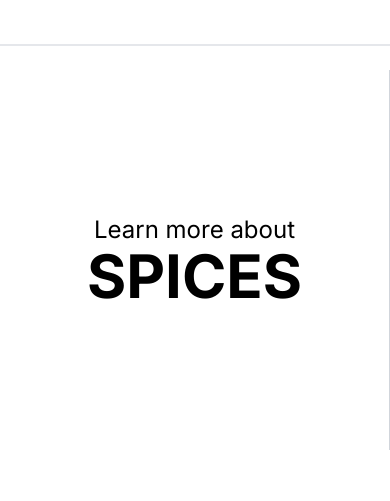
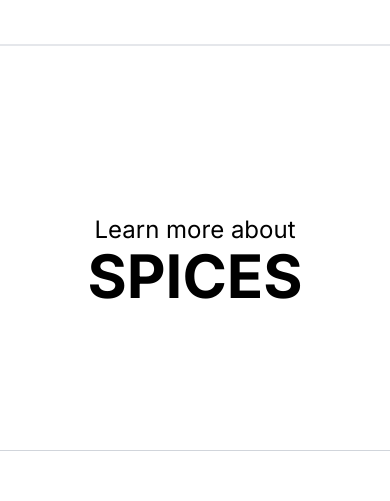
Before and after one commit to TheJeans/next-spice-main, a Next.js app: page / in a window 390 px wide. Shown: the part 581-1082 px from the top of the page. Built offline with nearby package versions, Linux system fonts and the light colour scheme.

Commit message:
Update SplitSectionWithLinks.tsx

```diff
--- a/components/SplitSectionWithLinks.tsx
+++ b/components/SplitSectionWithLinks.tsx
@@ -7,7 +7,7 @@ function SplitSectionWithLinks({}: Props) {
     return (
         <section className="container mx-auto px-4 py-10">
             <div className="flex flex-wrap -m-4">
-                <div className="w-full md:w-1/2 p-4 border-r border-gray-300">
+                <div className="w-full md:w-1/2 p-4 border-b border-r-0 md:border-b-0 md:border-r border-gray-300">
                     <div className="py-32 px-8 text-center h-full">
                         <Link href={"/spices"} className="text-2xl block">
                             Learn more about
```
